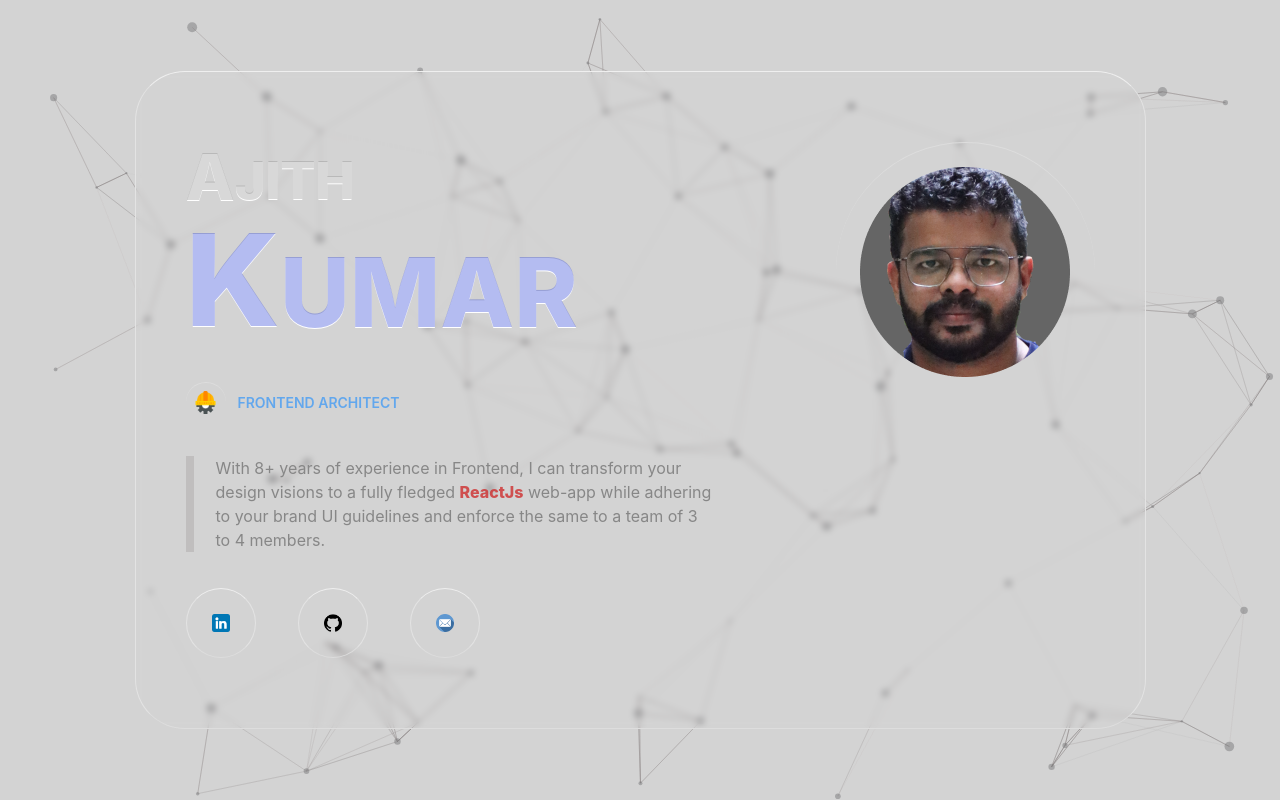
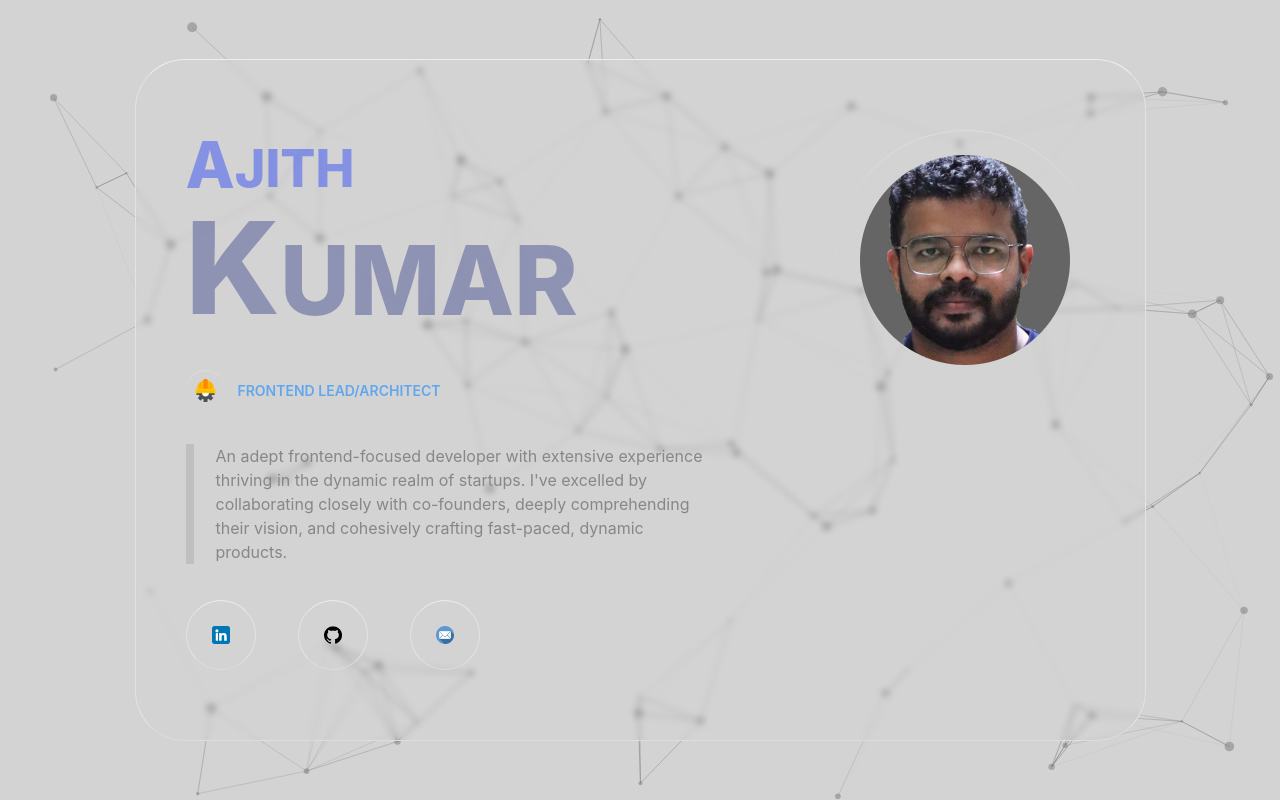
Before and after one commit to AjithKumarvm/AjithKumarvm.github.io, a React (Vite) app: page / in a window 1280 px wide. Built offline with nearby package versions, Linux system fonts and the light colour scheme.

Commit message:
name css

```diff
--- a/src/pages/Home/NamePhoto/index.tsx
+++ b/src/pages/Home/NamePhoto/index.tsx
@@ -20,11 +20,11 @@ const NamePhoto = () => <div className={styles.namePhotoWrapper + ' glass'}>
           <img className={styles.icon} src={safety} height={23} />
         </div>
         <div className={styles.text}>
-          FRONTEND ARCHITECT
+          FRONTEND LEAD/ARCHITECT
         </div>
       </div>
       <p className={styles.pitch}>
-        With 8+ years of experience in Frontend, I can transform your design visions to a fully fledged <span className={styles.highlight}>ReactJs</span> web-app while adhering to your brand UI guidelines and enforce the same to a team of 3 to 4 members.
+        An adept frontend-focused developer with extensive experience thriving in the dynamic realm of startups. I've excelled by collaborating closely with co-founders, deeply comprehending their vision, and cohesively crafting fast-paced, dynamic products.
       </p>
     </div>
     <div className={styles.dpWrapper + ' glass-invert'}>
--- a/src/pages/Home/NamePhoto/style.module.scss
+++ b/src/pages/Home/NamePhoto/style.module.scss
@@ -29,14 +29,8 @@
 
       .firstName{
         display: flex;
-        color: #7777774a;
-        text-shadow: 0px 1px 0px #ffffff;
+        color: #0022ff5e;
         font-weight: 800;
-        animation: blinker 6s linear infinite;
-        &:hover{
-          color: #0022ff5e;
-          // transition-duration: 500ms;
-        }
         .first{
           display: flex;
           font-size: 64px;
@@ -57,12 +51,7 @@
       .lastName{
         display: flex;
         font-weight: 800;
-        color: #7777774a;
-        text-shadow: 0px 1px 0px #ffffff;
-        animation: blinker 6s 3s linear infinite;
-        &:hover{
-          color: #0022ff5e;
-        }
+        color: #000f7453;
         .first{
           display: flex;
           font-size: 128px;
@@ -143,21 +132,3 @@
     }
   }
 }
-
-@keyframes blinker {
-  0% {
-    color: #7777774a;
-  }
-  25%{
-    color: #7777774a;
-  }
-  50% {
-    color: #0022ff5e;
-  }
-  75%{
-    color: #7777774a;
-  }
-  100% {
-    color: #7777774a;
-  }
-}
```
